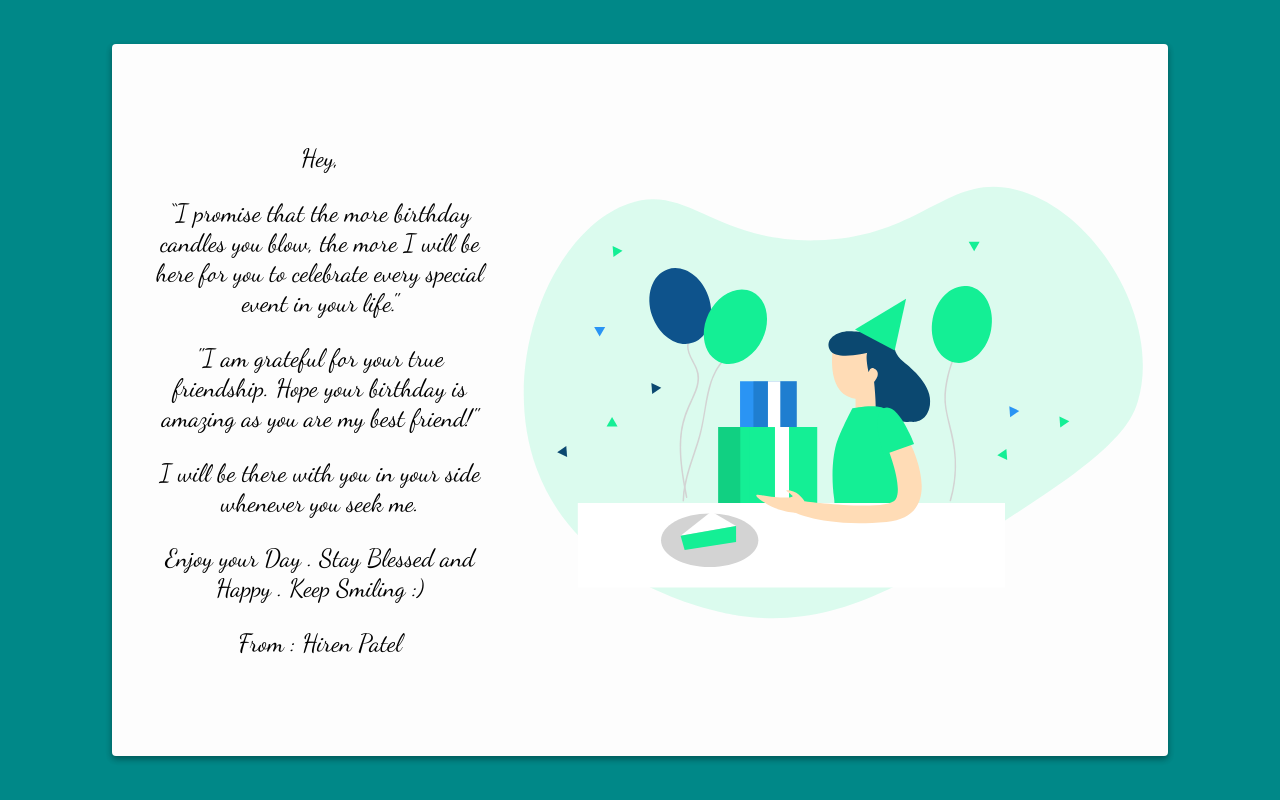
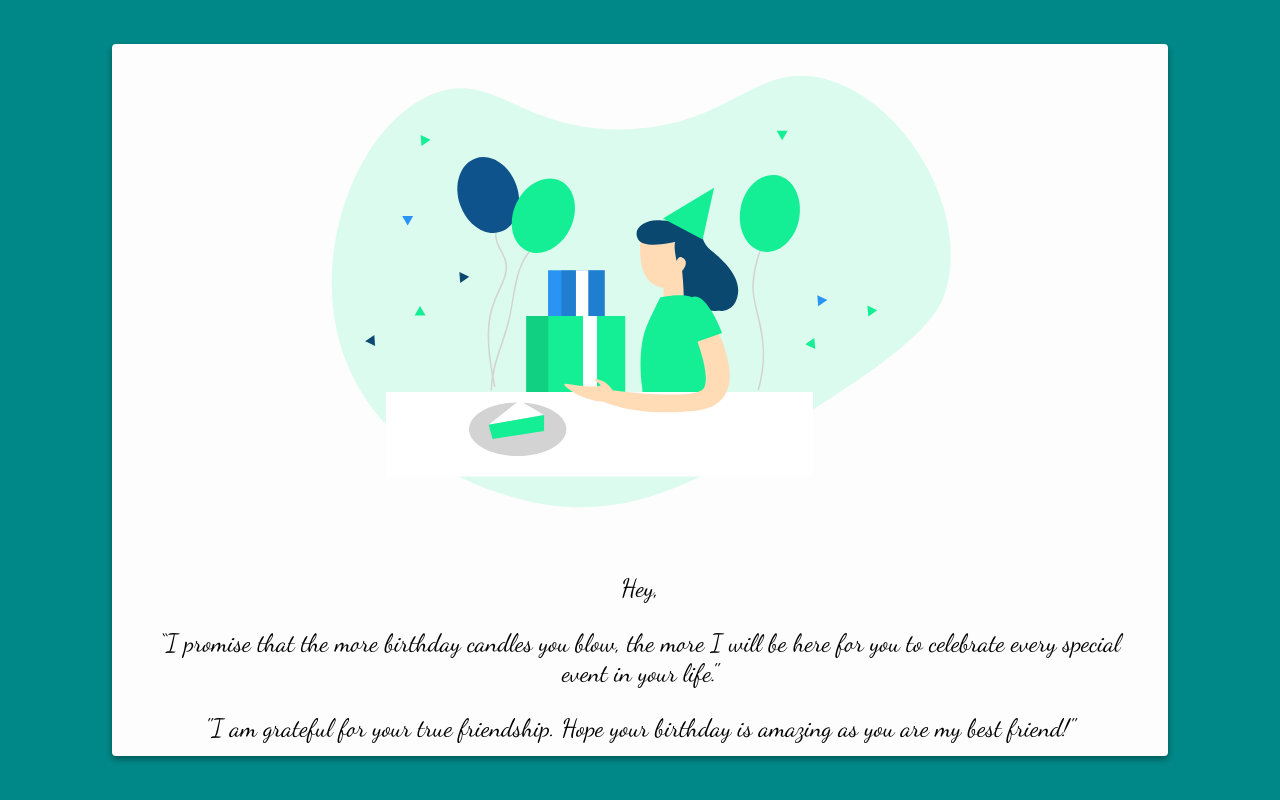
Before and after one commit to geekhiren/Bdwish, a plain HTML site: page Birthday.html in a window 1280 px wide. Drawn offline with nearby package versions, Linux system fonts and the light colour scheme.

Commit message:
Update index.css

```diff
--- a/index.css
+++ b/index.css
@@ -19,12 +19,12 @@ body {
   width: 80vw;
   box-shadow: 0 3px 6px rgba(0, 0, 0, 0.16), 0 3px 6px rgba(0, 0, 0, 0.23);
   text-align: center;
-  display: flex;
+  display: flexbox;
   flex-direction: column;
   justify-content: center;
   align-items: center;
   padding: 1em;
-  overflow: hidden;
+  overflow: scroll;
 }
 
 @media only screen and (min-width: 1000px) {
```
